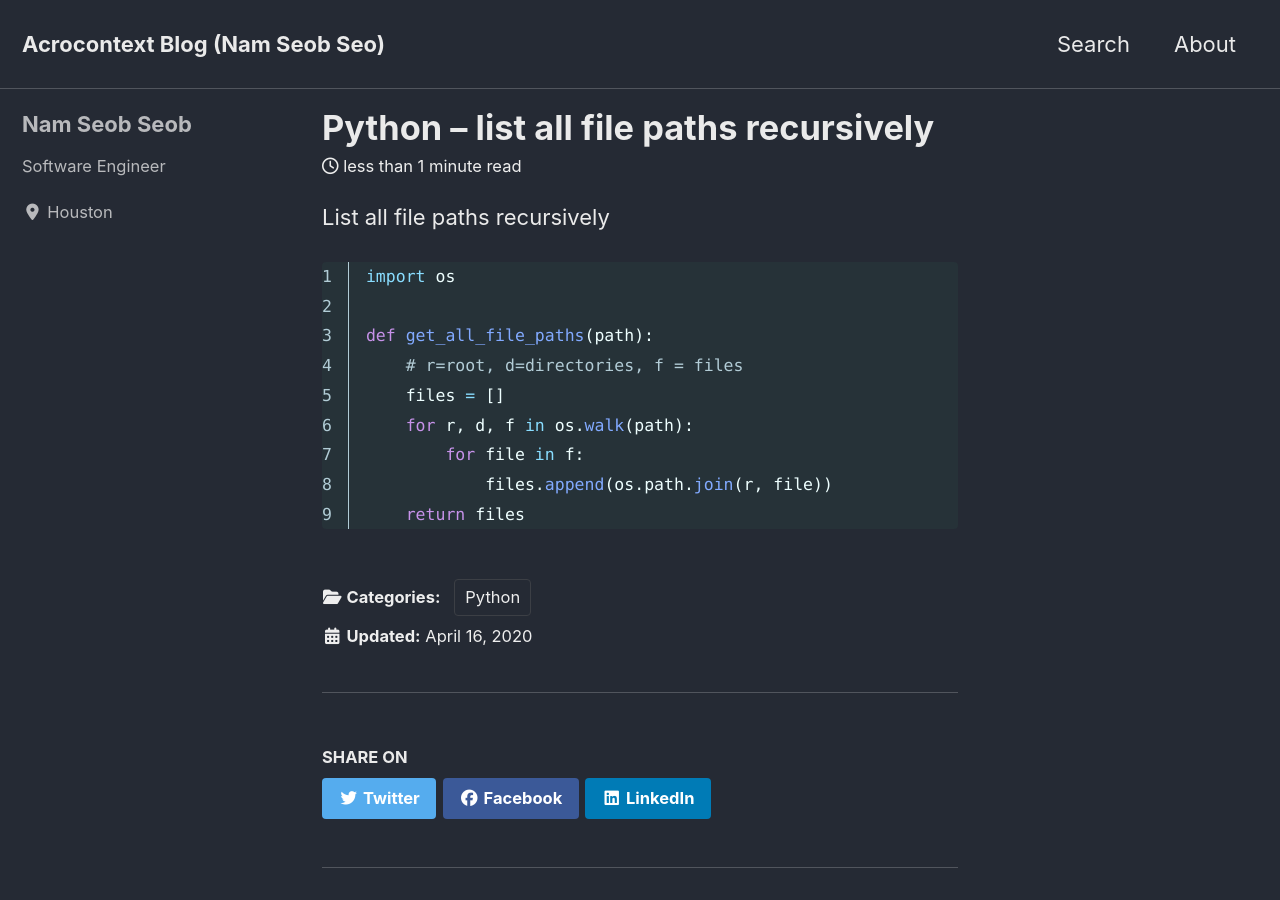
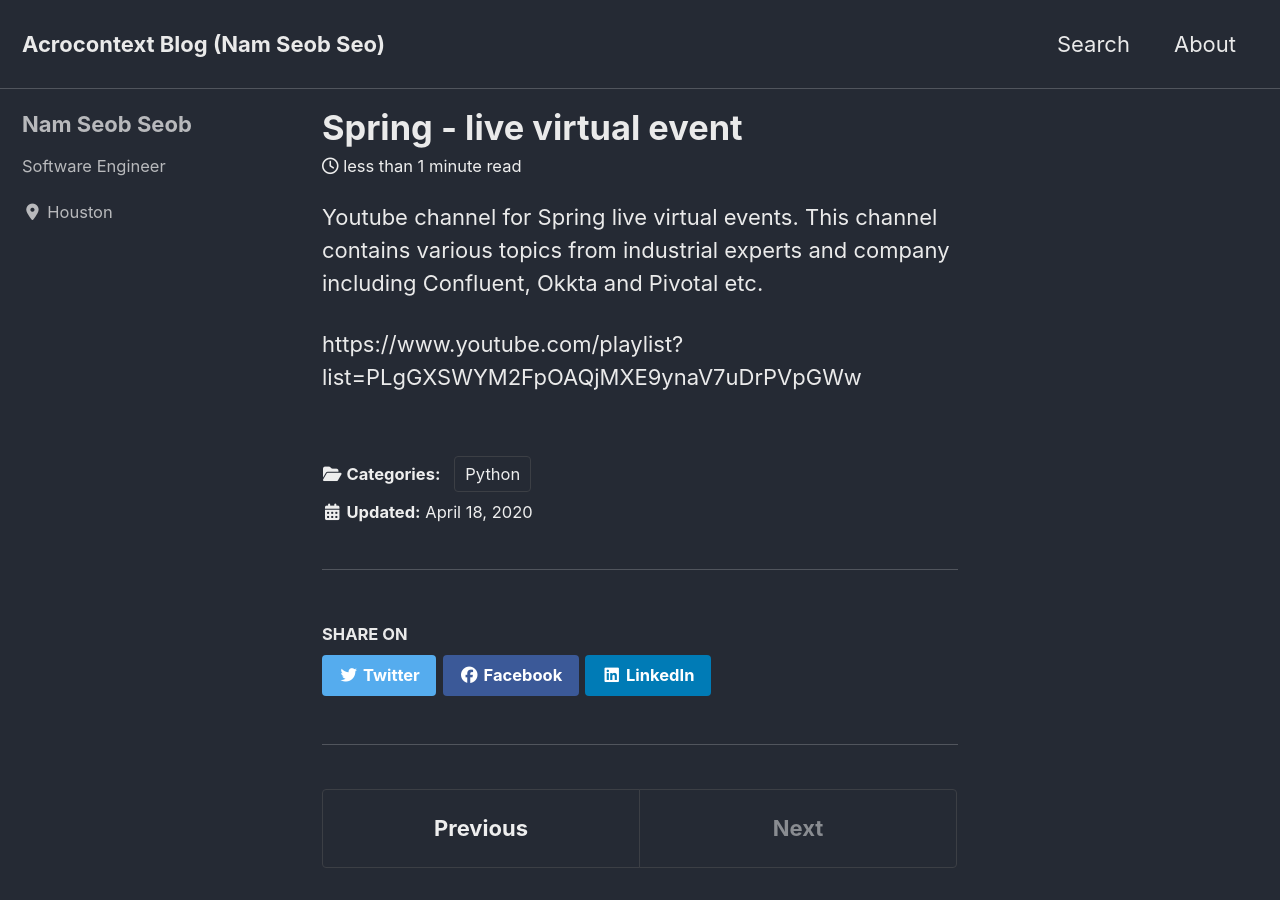
Before and after one commit to nsclass/nsclass.github.io, a Jekyll site: the page built from _posts/2020-04-18-spring-live-virtual-events.md, in a window 1280 px wide and 900 px high. Built offline with Jekyll 4.4.1, drawn with Linux system fonts in a browser that asks for light colours; cached includes are drawn as plain includes; nearby versions of some CDN libraries.

Commit message:
updated post

````diff
--- a/_posts/2020-04-18-spring-live-virtual-events.md
+++ b/_posts/2020-04-18-spring-live-virtual-events.md
@@ -1,7 +1,7 @@
 ---
 layout: single
-title: Python – list all file paths recursively
-date: 2020-04-16 14:05:00.000000000 -05:00
+title: Spring - live virtual event
+date: 2020-04-18 17:05:00.000000000 -05:00
 type: post
 parent_id: '0'
 published: true
@@ -9,18 +9,9 @@
 status: publish
 categories:
 - Python
-permalink: "2020/04/16/python-list-all-file-paths"
+permalink: "2020/04/18/spring-live-virtual-events"
 ---
 
-List all file paths recursively
-```python
-import os
+Youtube channel for Spring live virtual events. This channel contains various topics from industrial experts and company including Confluent, Okkta and Pivotal etc.
 
-def get_all_file_paths(path):
-    # r=root, d=directories, f = files
-    files = []
-    for r, d, f in os.walk(path):
-        for file in f:
-            files.append(os.path.join(r, file))
-    return files
-```
+https://www.youtube.com/playlist?list=PLgGXSWYM2FpOAQjMXE9ynaV7uDrPVpGWw
````
